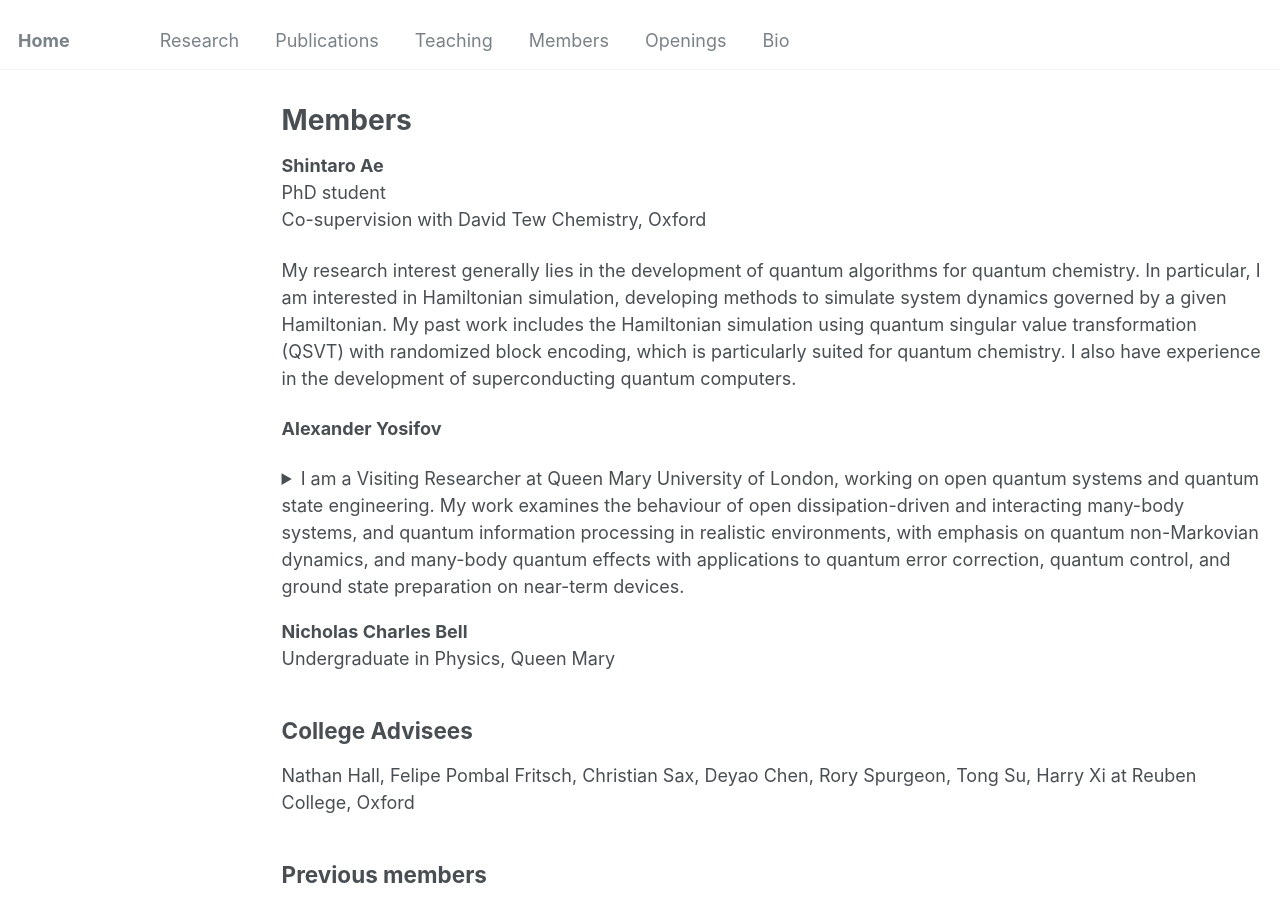
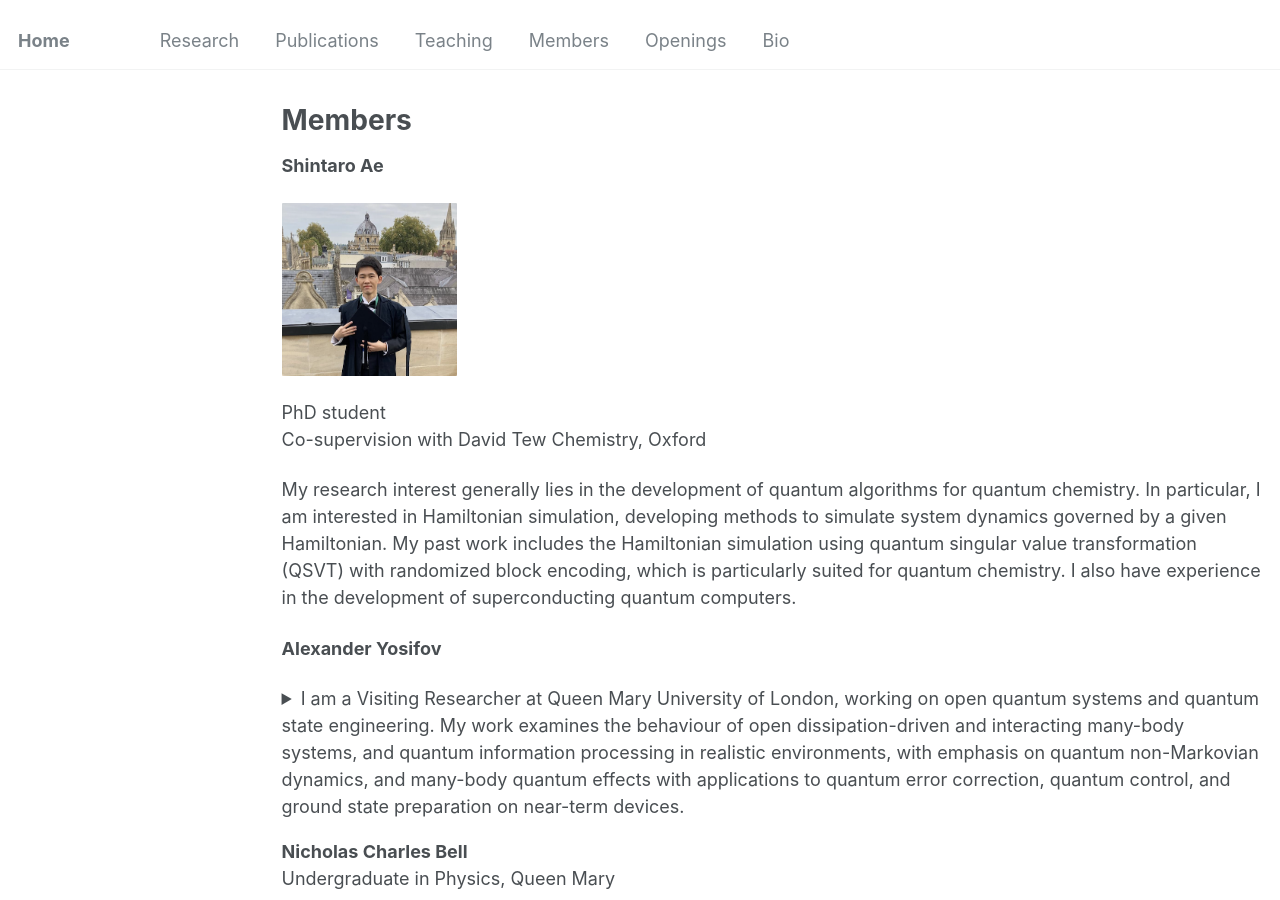
Before and after one commit to jinzhao-sun/jinzhao-sun.github.io, a Jekyll site: the page built from _pages/members.md, in a window 1280 px wide and 900 px high. Built offline with Jekyll 4.4.1, drawn with Linux system fonts in a browser that asks for light colours.

Commit message:
Update members.md

```diff
--- a/_pages/members.md
+++ b/_pages/members.md
@@ -10,10 +10,12 @@ redirect_from:
 {% include base_path %}
 
 
-<!-- <br>
-<img src="/images/Alexander.jpg" alt="Description" style="border-radius: 1px; box-shadow: 0 0px 1px rgba(0, 0, 0, 0.02); border: 0px solid #ccc; width: 175px;"> -->
 
 **Shintaro Ae**<br>
+
+<img src="/images/Shitaro.png" alt="Description" style="border-radius: 1px; box-shadow: 0 0px 1px rgba(0, 0, 0, 0.02); border: 0px solid #ccc; width: 175px;">
+
+
 PhD student<br>
 Co-supervision with David Tew Chemistry, Oxford<br>
 
@@ -21,6 +23,9 @@ My research interest generally lies in the development of quantum algorithms for
 
 
 **Alexander Yosifov**<br>
+<!-- <br>
+<img src="/images/Alexander.jpg" alt="Description" style="border-radius: 1px; box-shadow: 0 0px 1px rgba(0, 0, 0, 0.02); border: 0px solid #ccc; width: 175px;"> -->
+
 <details>
   <summary>I am a Visiting Researcher at Queen Mary University of London, working on open quantum systems and quantum state engineering. My work examines the behaviour of open dissipation-driven and interacting many-body systems, and quantum information processing in realistic environments, with emphasis on quantum non-Markovian dynamics, and many-body quantum effects with applications to quantum error correction, quantum control, and ground state preparation on near-term devices.</summary><br>
 Previously, I was a Researcher at the Hong Kong Research Center of Huawei, where I developed quantum-based algorithms for optimization. Prior to that, I was working with Prof. Vlatko Vedral at the University of Oxford, focusing on quantum collision models for steady-state preparation and error mitigation.<br><br>
```
